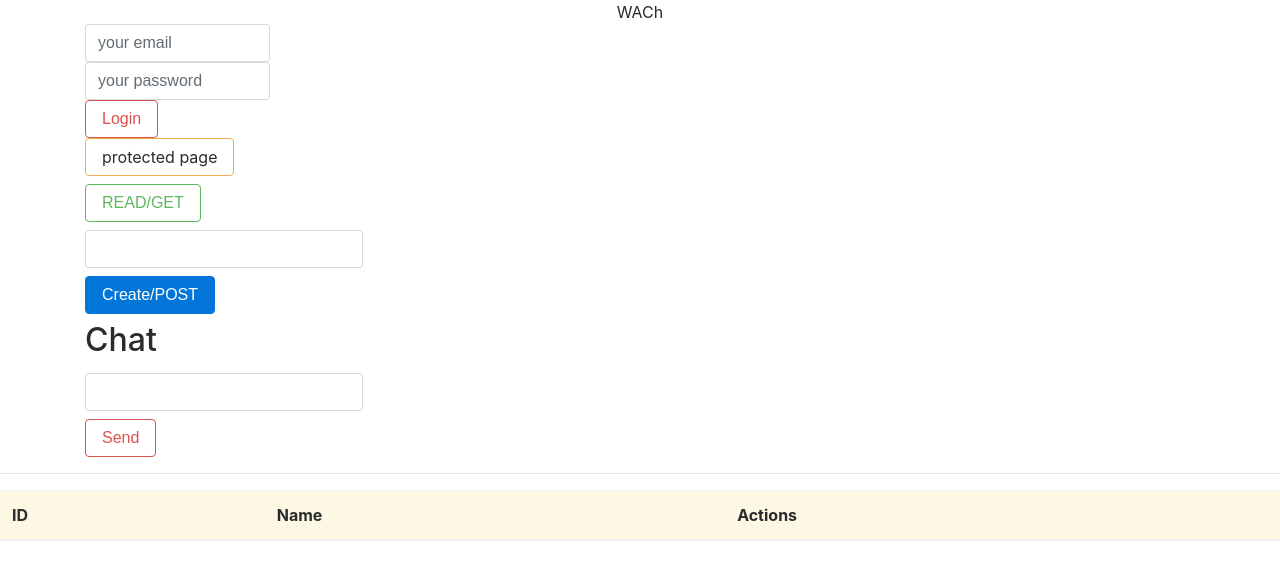
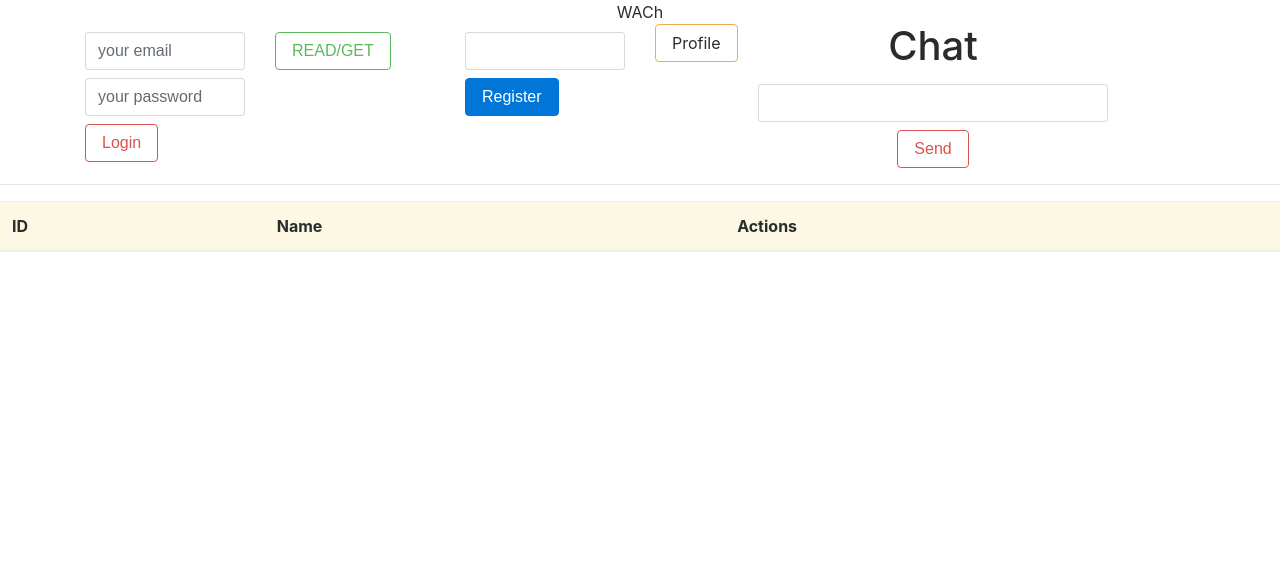
Before and after one commit to 3355844/WACh_REST_App, a website: page index.html in a window 1280 px wide. Drawn offline with nearby package versions, Linux system fonts and the light colour scheme; no server answers.

Commit message:
Happy new 2018 year

```diff
--- a/index.html
+++ b/index.html
@@ -10,28 +10,38 @@
 <body>
 <div id="userTitleName" class="text-center">WACh</div>
 <section class="container">
-    <form id="login-form">
-        <input class="form-control col-2" name="emailForm" id="emailForm" type="email" placeholder="your email">
-        <input class="form-control col-2" name="passwordForm" id="passwordForm" type="password"
+    <div class="row">
+        <!--Login form-->
+        <form class="col-2" id="login-form">
+            <input class="form-control  mt-2" name="emailForm" id="emailForm" type="email"
+                   placeholder="your email">
+            <input class="form-control mt-2" name="passwordForm" id="passwordForm" type="password"
                    placeholder="your password">
-        <button id="login-btn" class="btn btn-outline-danger">Login</button>
+            <button id="login-btn" class="btn btn-outline-danger mt-2">Login</button>
         </form>
-    <a id="profile" class="btn-outline-warning btn">protected page</a>
-</section>
-<section class="container">
+        <!--GET BUTTON-->
+        <div class="col-2">
             <button class="btn btn-outline-success mt-2" id="get-button">READ/GET</button>
-    <form id="create-form">
-        <input class="form-control col-3 mt-2" type="text" id="create-input"/>
-        <button class="btn btn-primary mt-2">Create/POST</button>
+        </div>
+        <!--REGISTER-->
+        <form id="create-form" class="col-2">
+            <input class="form-control mt-2" type="text" id="create-input"/>
+            <button class="btn btn-primary mt-2">Register</button>
         </form>
-</section>
-<section class="container">
-    <h2 class="mt-2">Chat</h2>
-    <ul id="messages"></ul>
+        <!--Protected page-->
+        <div class="col-1">
+            <a id="profile" class="btn-outline-warning btn">Profile</a>
+        </div>
+        <!--Chat-->
+        <div class="col-4 ml-2 text-center">
+            <h1>Chat</h1>
+            <ul class="text-left list-group" id="messages"></ul>
             <form id="form-chat">
-        <input class="form-control col-3 mt-2" id="m" autocomplete="off"/>
+                <input class="form-control mt-2" id="m" autocomplete="off"/>
                 <button class="btn btn-outline-danger mt-2">Send</button>
             </form>
+        </div>
+    </div>
 </section>
 <hr>
 
--- a/js/main.js
+++ b/js/main.js
@@ -5,17 +5,19 @@ $(() => {
     //  SOCKETS
     var socket = io();
     $('#form-chat').submit(() => {
-        socket.emit('chat message', $('#m').val());
+        var date = new Date();
+        var mess = userTitleName.outerText + ': ' + $('#m').val();
+        socket.emit('chat message', mess);
         $('#m').val('');
         return false;
     });
     socket.on('chat message', (msg) => {
         console.log(msg);
-        $('#messages').append($('<li>').text(msg));
+        $('#messages').append($('<li class="list-group-item">').text(msg));
     });
 
 //  PROTECTED PAGE
-    $('#profile').on('click', () => {
+    $('#profile').on('click', function () {
         console.log('is click');
         console.log(token);
         $.ajax({
@@ -56,7 +58,7 @@ $(() => {
     });
 
 //  LOGIN USER
-    $('#login-form').on('submit', (event) => {
+    $('#login-form').on('submit', function (event) {
         console.log('Login button is pressed');
         event.preventDefault();
         var emailForm = $('#emailForm');
@@ -84,7 +86,7 @@ $(() => {
     });
 
 //  CREATE POST
-    $('#create-form').on('submit', (event) => {
+    $('#create-form').on('submit', function (event) {
         console.log('Post button is pressed');
         event.preventDefault();
         var createInput = $('#create-input');
@@ -103,7 +105,7 @@ $(() => {
     });
 
 //  UPDATE/PUT
-    $('table').on('click', '.update-button', () => {
+    $('table').on('click', '.update-button', function () {
             var rowEL = $(this).closest('tr');
             var id = rowEL.find('.id').text();
             var newName = rowEL.find('.name').val();
@@ -118,10 +120,12 @@ $(() => {
                     $('#get-button').click();
                 }
             });
-    });
+        }
+    )
+    ;
 
 //  DELETE
-    $('table').on('click', '.delete-button', () => {
+    $('table').on('click', '.delete-button', function () {
         console.log('delete button is pressed');
         var rowEl = $(this).closest('tr');
         var id = rowEl.find('.id').text();
--- a/server.js
+++ b/server.js
@@ -142,7 +142,7 @@ io.on('connection', (socket) => {
     console.log('user connected');
     socket.on('chat message', (msg) => {
         console.log('message: ' + msg);
-        io.emit('chat message', 'Mes:' + msg);
+        io.emit('chat message',  msg);
     });
     socket.on('disconnect', () => {
         console.log('user disconnect');
```
Lines whose indentation alone changed are shown as unchanged.
